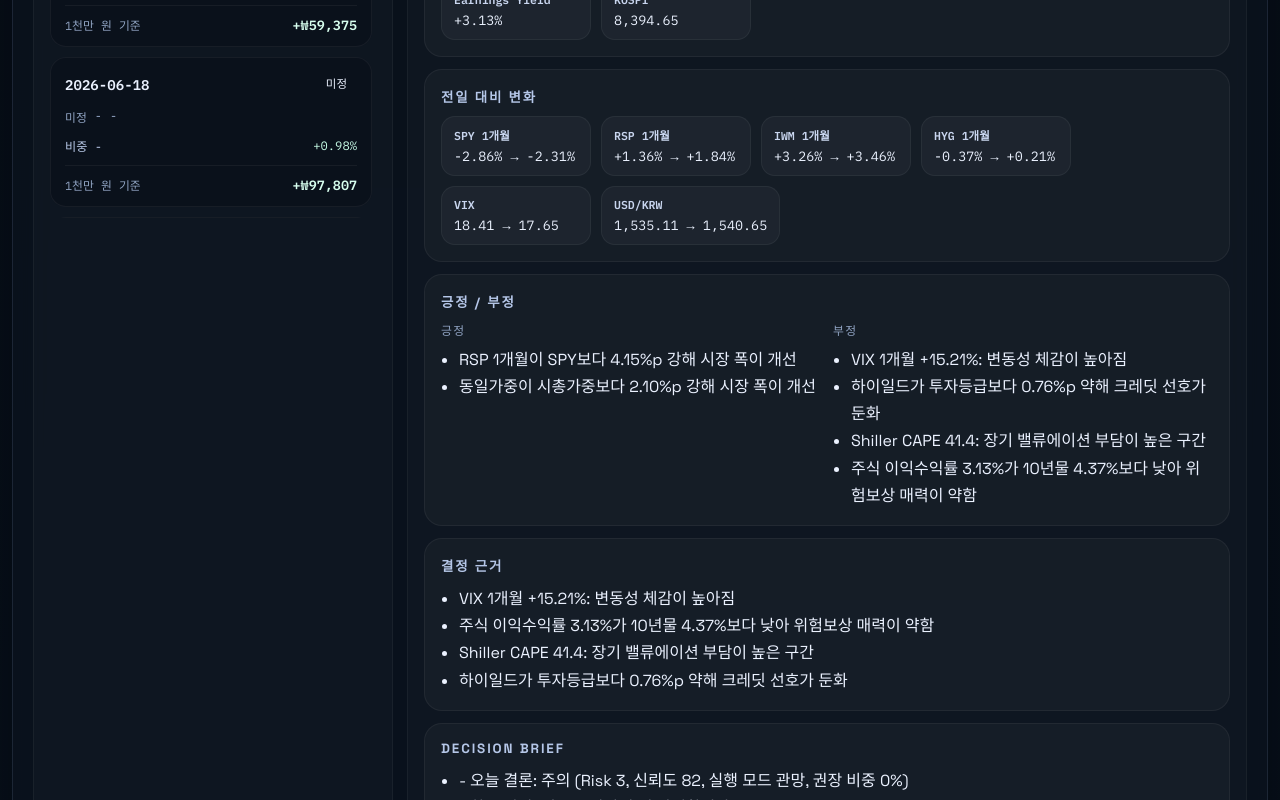
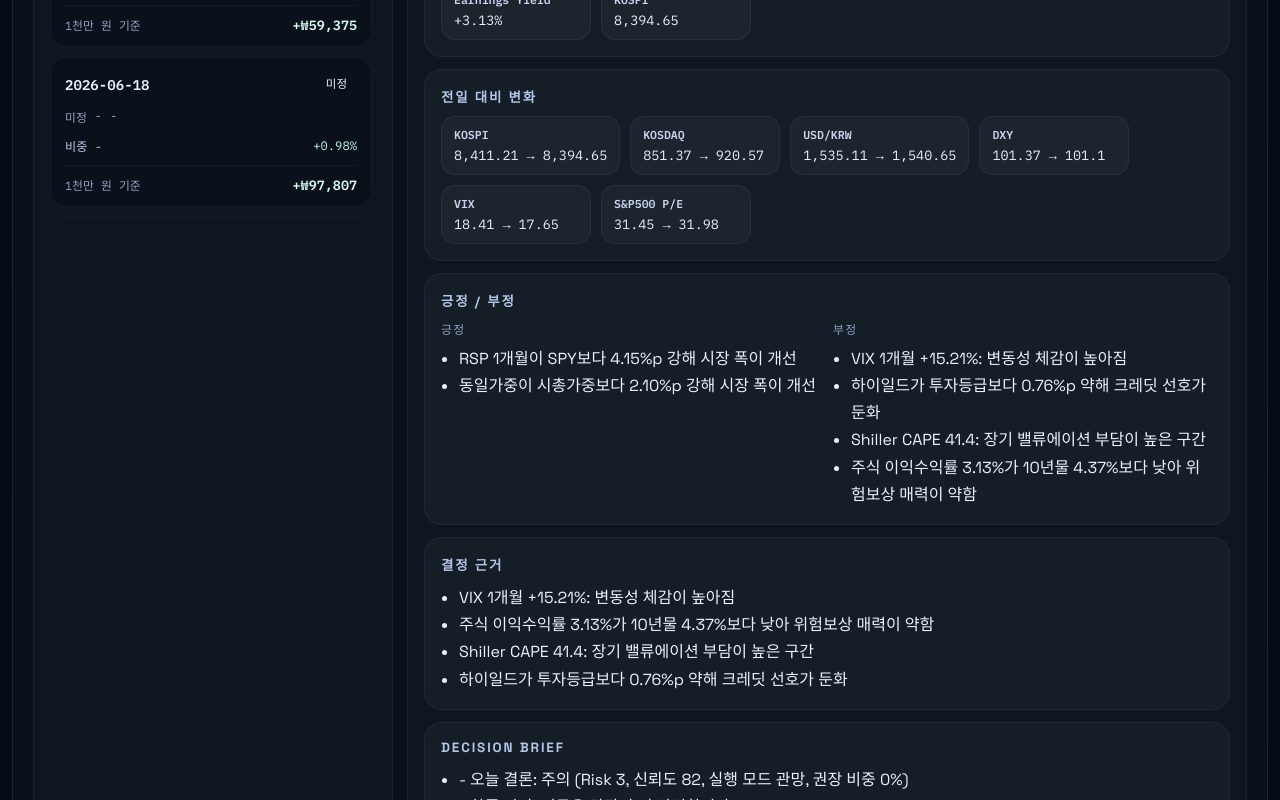
Before and after one commit to tioon/market-monitor-dashboard, a React (Vite) app: page / in a window 1280 px wide. Shown: the part 2560-3360 px from the top of the page. Built offline with nearby package versions, Linux system fonts and the light colour scheme.

Commit message:
Prioritize market absolute metrics

```diff
--- a/src/App.jsx
+++ b/src/App.jsx
@@ -153,22 +153,26 @@ function slugId(value) {
 }
 
 const PROJECT_CORE_PRIORITIES = {
-  'market-agent': ['spy_1mo_pct', 'rsp_1mo_pct', 'iwm_1mo_pct', 'hyg_1mo_pct', 'vix', 'usdkrw', 'us10y', 'shiller_pe', 'earnings_yield', 'kospi'],
+  'market-agent': ['kospi', 'kosdaq', 'usdkrw', 'us10y', 'dxy', 'vix', 'sp500_pe', 'shiller_pe', 'earnings_yield', 't10y2y', 'spy_1mo_pct', 'rsp_1mo_pct', 'iwm_1mo_pct', 'hyg_1mo_pct'],
   'crypto-agent': ['btc_24h', 'eth_24h', 'btc_7d', 'eth_fee_7d', 'btc_active_7d', 'eth_tx_7d', 'fear_greed', 'stablecoin_supply', 'mcap'],
 };
 
 const PROJECT_CORE_LABELS = {
   'market-agent': {
+    kospi: 'KOSPI',
+    kosdaq: 'KOSDAQ',
+    usdkrw: 'USD/KRW',
+    us10y: 'US 10Y',
+    dxy: 'DXY',
+    vix: 'VIX',
+    sp500_pe: 'S&P500 P/E',
+    shiller_pe: 'CAPE',
+    earnings_yield: 'Earnings Yield',
+    t10y2y: '10Y-2Y',
     spy_1mo_pct: 'SPY 1개월',
     rsp_1mo_pct: 'RSP 1개월',
     iwm_1mo_pct: 'IWM 1개월',
     hyg_1mo_pct: 'HYG 1개월',
-    vix: 'VIX',
-    usdkrw: 'USD/KRW',
-    us10y: 'US 10Y',
-    shiller_pe: 'CAPE',
-    earnings_yield: 'Earnings Yield',
-    kospi: 'KOSPI',
   },
   'crypto-agent': {
     btc_24h: 'BTC 24h',
@@ -184,7 +188,7 @@ const PROJECT_CORE_LABELS = {
 };
 
 const PROJECT_CHANGE_KEYS = {
-  'market-agent': ['kospi', 'usdkrw', 'us10y', 'vix', 'dxy', 'hyg'],
+  'market-agent': ['kospi', 'kosdaq', 'usdkrw', 'us10y', 'dxy', 'vix', 'sp500_pe', 'shiller_pe'],
   'crypto-agent': ['btc_price', 'eth_price', 'btc_dom', 'eth_dom', 'fng_value', 'funding_btc', 'funding_eth'],
 };
 
```
Also changed, not shown: 2 other files (tests, documents, lock files or other folders).
